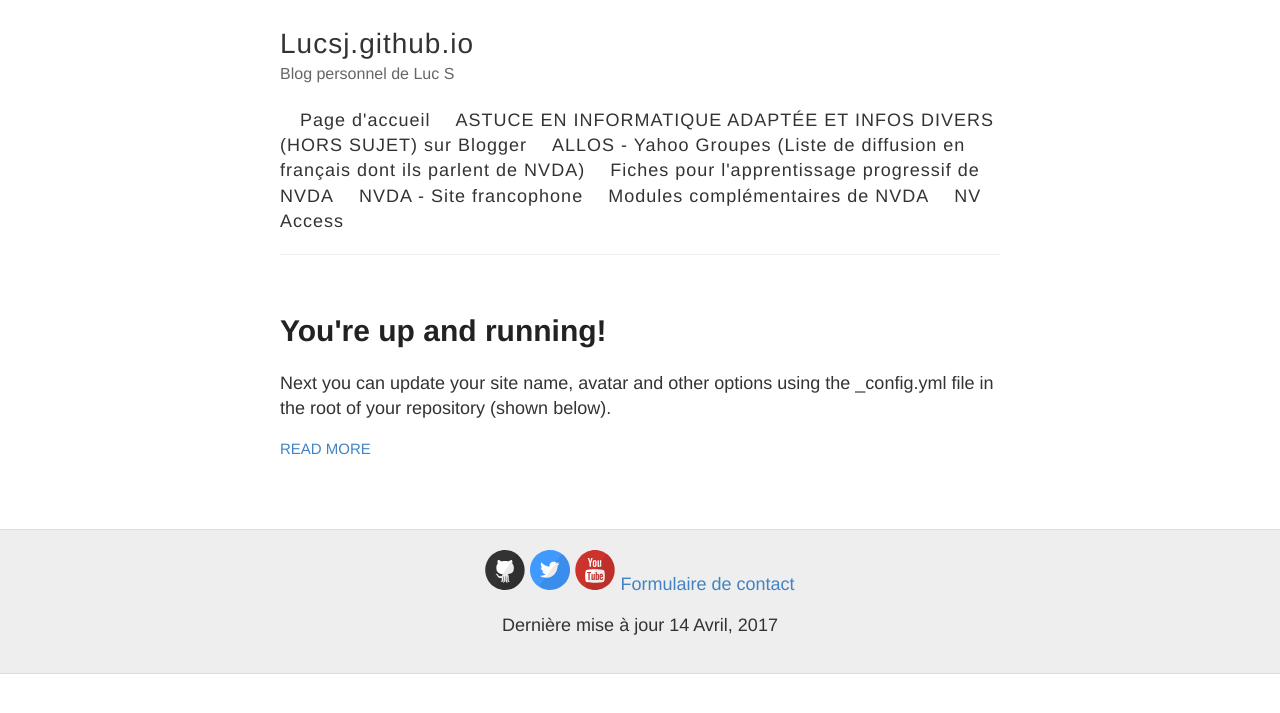
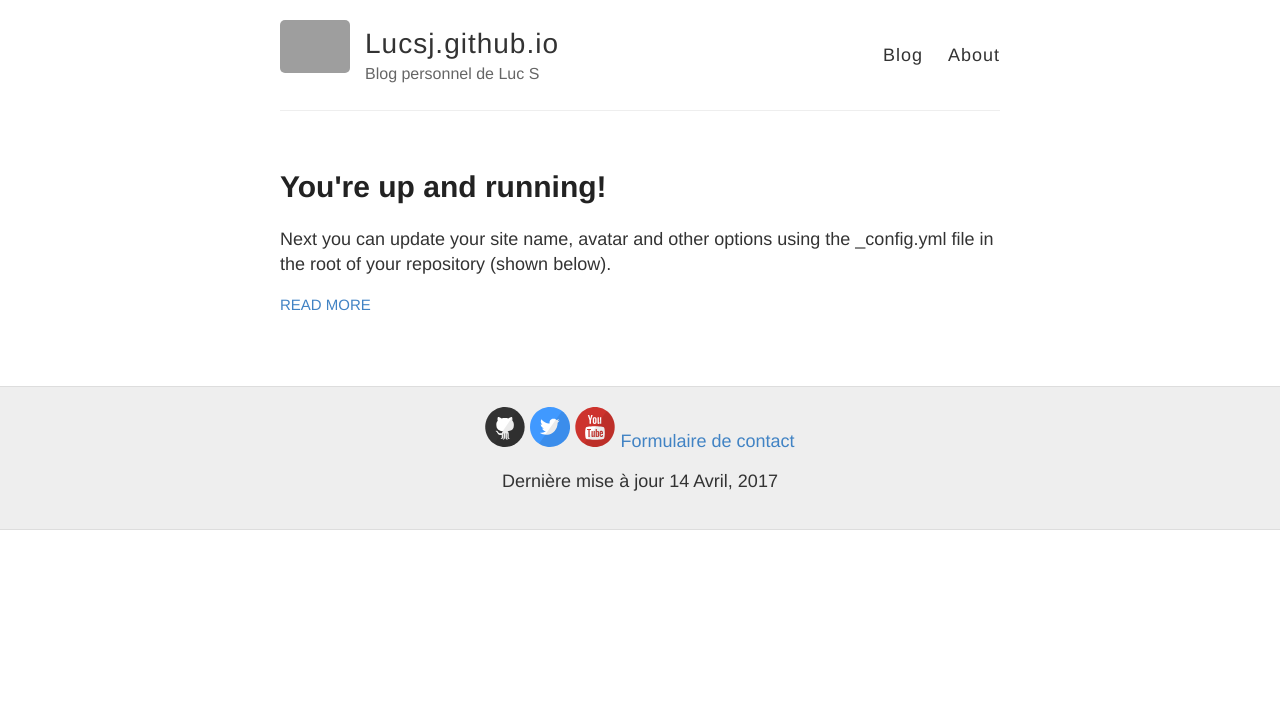
Before and after one commit to lucsj/lucsj.github.io, a Jekyll site: the page built from index.html, in a window 1280 px wide. Shown: the top 713 px of the page. Built offline with Jekyll 4.4.1, drawn with Linux system fonts in a browser that asks for light colours; comment, search, counter and statistics services are not loaded; grey boxes are pictures that could not be loaded.

```diff
--- a/_layouts/default.html
+++ b/_layouts/default.html
@@ -1,7 +1,7 @@
 <!DOCTYPE html>
-<html lang="fr">
+<html>
   <head>
-    <title>{% if page.title %}{{ page.title }} – {% endif %}{{ site.name }}</title>
+    <title>{% if page.title %}{{ page.title }} – {% endif %}{{ site.name }} – {{ site.description }}</title>
 
     {% include meta.html %}
 
@@ -19,31 +19,16 @@
     <div class="wrapper-masthead">
       <div class="container">
         <header class="masthead clearfix">
+          <a href="{{ site.baseurl }}/" class="site-avatar"><img src="{{ site.avatar }}" /></a>
+
           <div class="site-info">
             <h1 class="site-name"><a href="{{ site.baseurl }}/">{{ site.name }}</a></h1>
             <p class="site-description">{{ site.description }}</p>
           </div>
-    <div role="search">
-<script>
-  (function() {
-    var cx = '010735501746484521282:myxh28jkyik';    var gcse = document.createElement('script');
-    gcse.type = 'text/javascript';
-    gcse.async = true;
-    gcse.src = 'https://cse.google.com/cse.js?cx=' + cx;
-    var s = document.getElementsByTagName('script')[0];
-    s.parentNode.insertBefore(gcse, s);
-  })();
-</script>
-<div class="gcse-search"></div>
-</div>
+
           <nav>
-            <a accesskey="1" href="{{ site.baseurl }}/">Page d'accueil</a>
-                        <a accesskey="2" href="http://blindhelp.blogspot.fr/">ASTUCE EN INFORMATIQUE ADAPTÉE ET INFOS DIVERS (HORS SUJET) sur Blogger</a>
-            <a accesskey="3" href="https://fr.groups.yahoo.com/neo/groups/allos/info">ALLOS - Yahoo Groupes (Liste de diffusion en français dont ils parlent de NVDA)</a>
-            <a accesskey="4" href="http://angouleme.avh.asso.fr/fichesinfo/fiches_nvda/index.htm">Fiches pour l'apprentissage progressif de NVDA</a>
- <a accesskey="5" href="http://www.nvda-fr.org/">NVDA - Site francophone</a>
-            <a accesskey="6" href="http://addons.nvda-project.org">Modules complémentaires de NVDA</a>
-           <a accesskey="7" href="http://nvaccess.org" hreflang="en">NV Access</a>
+            <a href="{{ site.baseurl }}/">Blog</a>
+            <a href="{{ site.baseurl }}/about">About</a>
           </nav>
         </header>
       </div>
@@ -61,7 +46,6 @@
       </div>
     </div>
 
-        {% include analytics.html %}
-
+    {% include analytics.html %}
   </body>
 </html>
```
